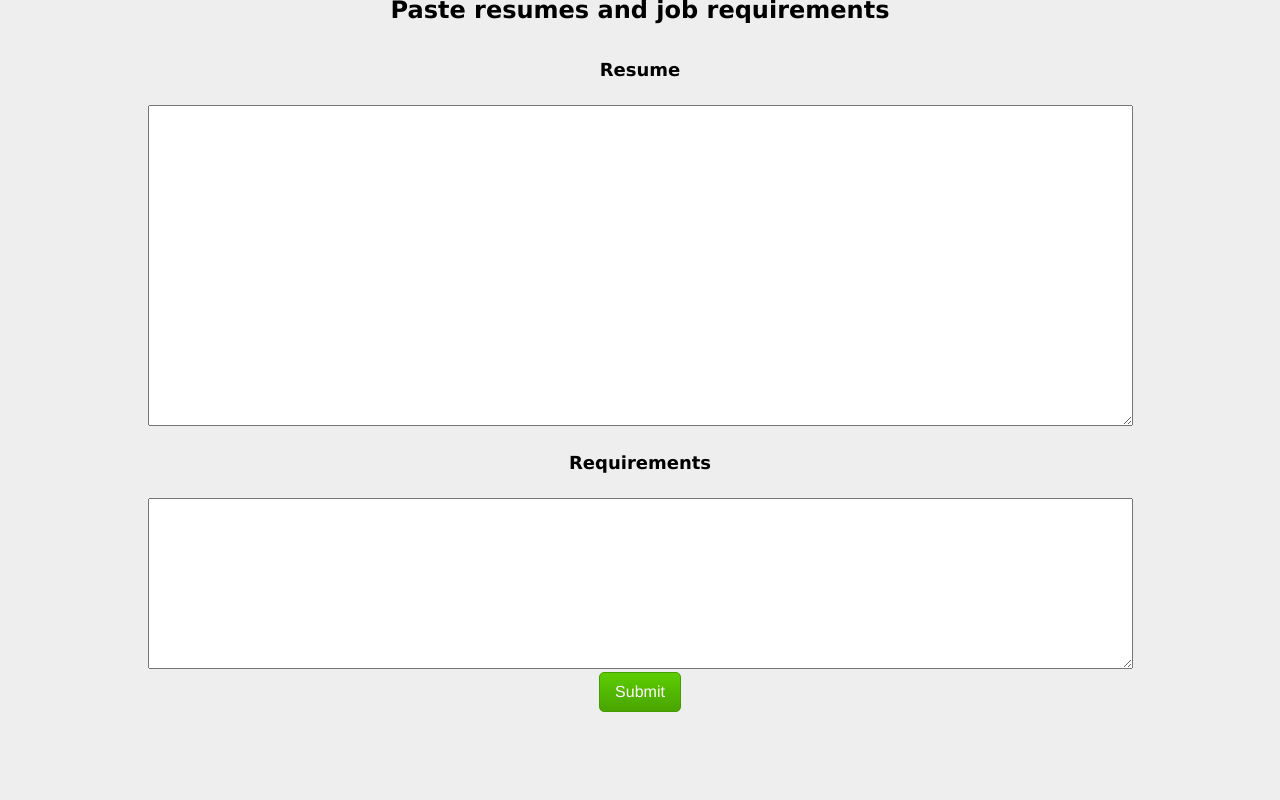
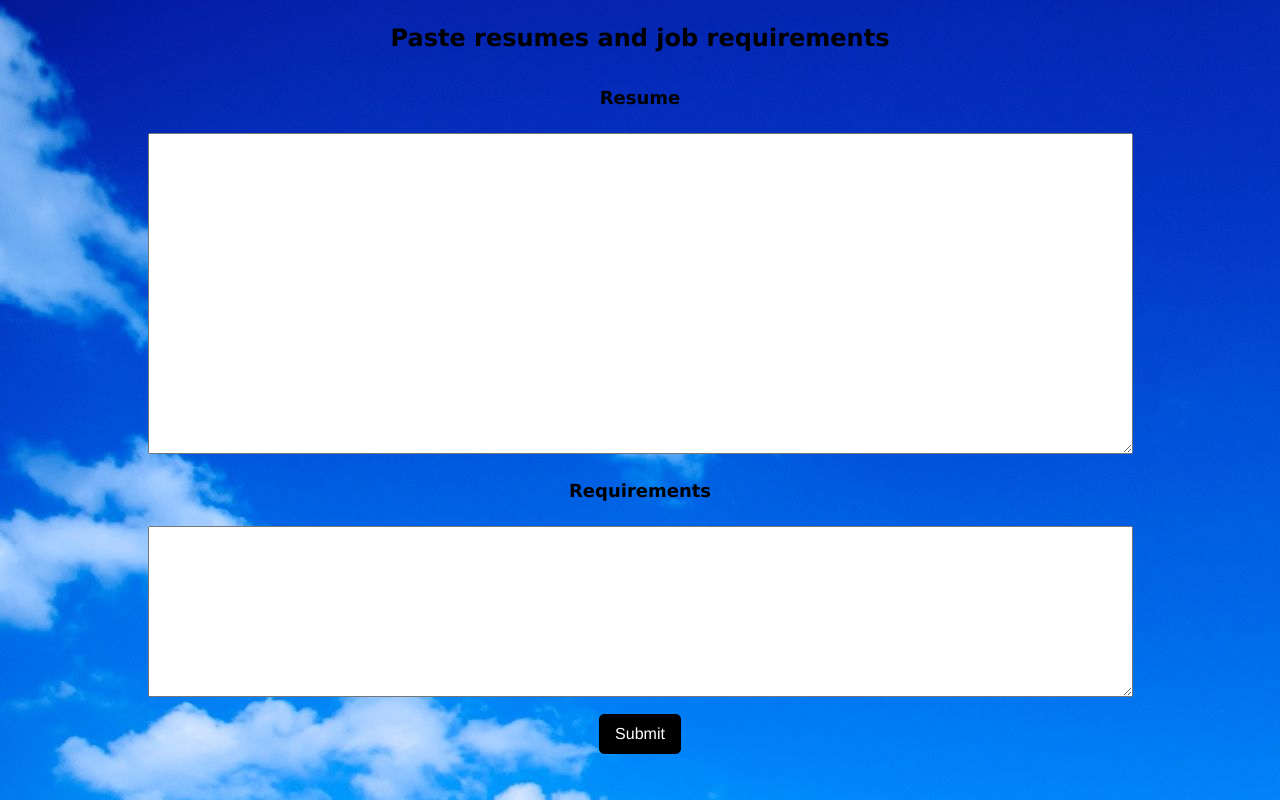
Before and after one commit to Jerecowong/capstone-project, a Flask app: page / in a window 1280 px wide. Run offline with Flask 2, Linux system fonts and the light colour scheme.

Commit message:
Change the display

```diff
--- a/webapp/static/mystyles.css
+++ b/webapp/static/mystyles.css
@@ -5,7 +5,7 @@ padding : 0;
 font-family : Verdana, Helvetica, sans-serif;
 font-size : 75%;
 font-weight : normal;
-background: #eee;
+//background: #eee;
 }
 .container {
 border-style: solid;
@@ -16,7 +16,7 @@ margin-right: auto;
 margin-left: auto;
 padding: 3em;
 box-shadow: 10px 10px 5px 0px rgba(0,0,0,0.75);
-background: #ddd;
+background: #fff;
 }
 .profile-requirement {
 box-shadow: 0 1px 4px #ccc;
@@ -72,15 +72,15 @@ input[type=text] {padding:5px; border:2px solid #ccc;
 -webkit-border-radius: 5px;
 border-radius: 5px;
 }
-input[type=text]:focus {border-color:#333; }
-input[type=submit] {	background:#5CCD00;
-	background:-moz-linear-gradient(top,#5CCD00 0%,#4AA400 100%);
-	background:-webkit-gradient(linear,left top,left bottom,color-stop(0%,#5CCD00),color-stop(100%,#4AA400));
-	background:-webkit-linear-gradient(top,#5CCD00 0%,#4AA400 100%);
-	background:-o-linear-gradient(top,#5CCD00 0%,#4AA400 100%);
-	background:-ms-linear-gradient(top,#5CCD00 0%,#4AA400 100%);
-	background:linear-gradient(top,#5CCD00 0%,#4AA400 100%);
-	filter: progid: DXImageTransform.Microsoft.gradient( startColorstr='#5CCD00', endColorstr='#4AA400',GradientType=0);
+input[type=text]:focus {border-color:#000; }
+input[type=submit] {background:#000000;
+	background:-moz-linear-gradient(top,#000000 0%,#000000 100%);
+	background:-webkit-gradient(linear,left top,left bottom,color-stop(0%,#000000),color-stop(100%,#000000));
+	background:-webkit-linear-gradient(top,#000000 0%,#000000 100%);
+	background:-o-linear-gradient(top,#000000 0%,#000000 100%);
+	background:-ms-linear-gradient(top,#000000 0%,#000000 100%);
+	background:linear-gradient(top,#000000 0%,#000000 100%);
+	filter: progid: DXImageTransform.Microsoft.gradient( startColorstr='#000000', endColorstr='#000000',GradientType=0);
 	padding:10px 15px;
 	color:#fff;
 	font-family:'Helvetica Neue',sans-serif;
@@ -88,4 +88,4 @@ input[type=submit] {	background:#5CCD00;
 	border-radius:5px;
 	-moz-border-radius:5px;
 	-webkit-border-radius:5px;
-	border:1px solid #459A00
+	border:1px solid #000000
--- a/webapp/templates/matchall.html
+++ b/webapp/templates/matchall.html
@@ -6,7 +6,8 @@
 		<title>Match All Requirements</title>
 		<link rel="stylesheet" type="text/css" href="../static/mystyles.css">
 	</head>
-	<body>
+	<body background="../static/blue-sky.jpg">
+  <br><br>
   <div class="container">
   <br>
   <br>
--- a/webapp/templates/query.html
+++ b/webapp/templates/query.html
@@ -6,7 +6,8 @@
 		<title>Paste resumes and job requiment</title>
 		<link rel="stylesheet" type="text/css" href="../static/mystyles.css">
 	</head>
-	<body>
+	<body background="../static/blue-sky.jpg">
+    <br><br>
     <div class="centered">
     	<form action="/recommend"  method="POST" id="queryform">
       <h1>Paste resumes and job requirements</h1>
@@ -21,6 +22,7 @@
     		<textarea name="requirements" rows="10" cols="120" style="overflow:scroll" form="queryform">
     		</textarea>
   			<br>
+        <br>
   			<div><input type="submit"  class="styledbtn"/></div>
 		</form></div>
 	</body>
--- a/webapp/templates/recommend.html
+++ b/webapp/templates/recommend.html
@@ -6,7 +6,8 @@
 		<title>Course recommendations</title>
 		<link rel="stylesheet" type="text/css" href="../static/mystyles.css">
 	</head>
-	<body>
+	<body background="../static/blue-sky.jpg">
+  <br><br>
   <div class="container">
   <h1>Recommendations for you</h1>
     <br>
```
Also changed, not shown: webapp/static/blue-sky.jpg (added), webapp/static/buttonGoBack.png.
